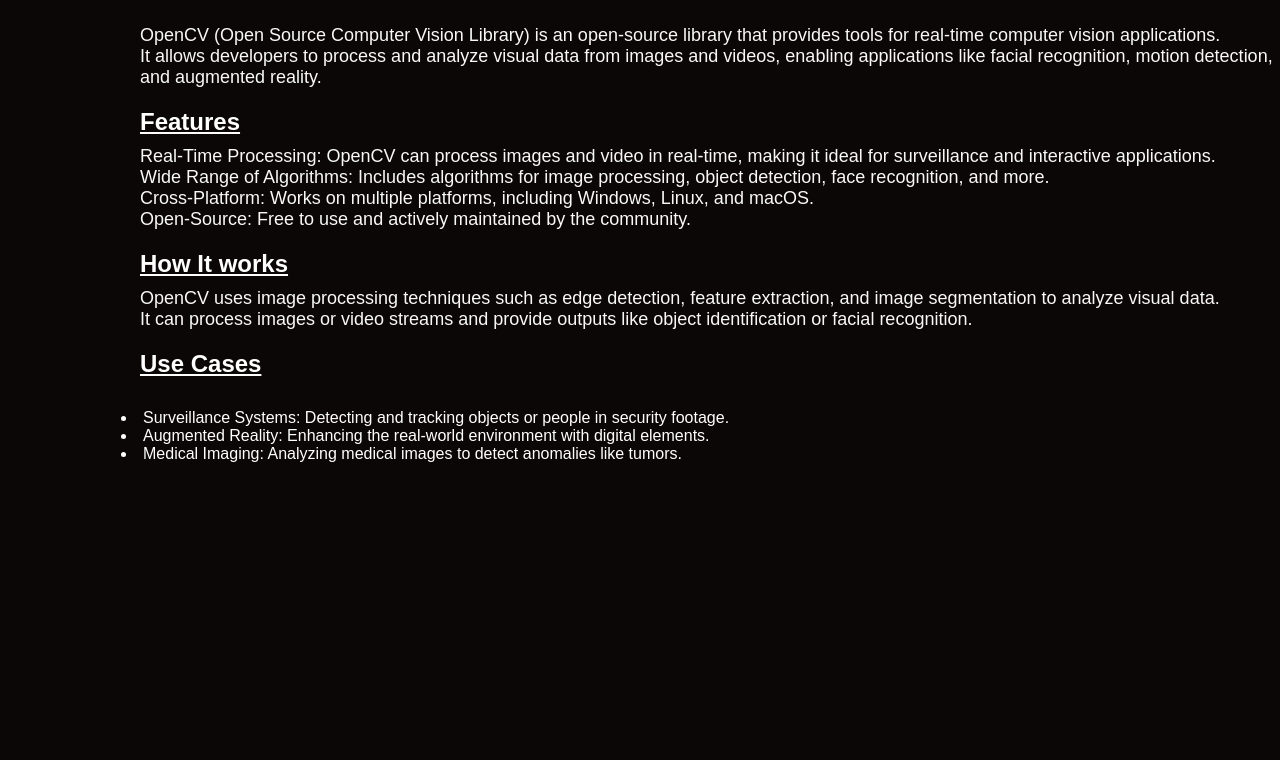
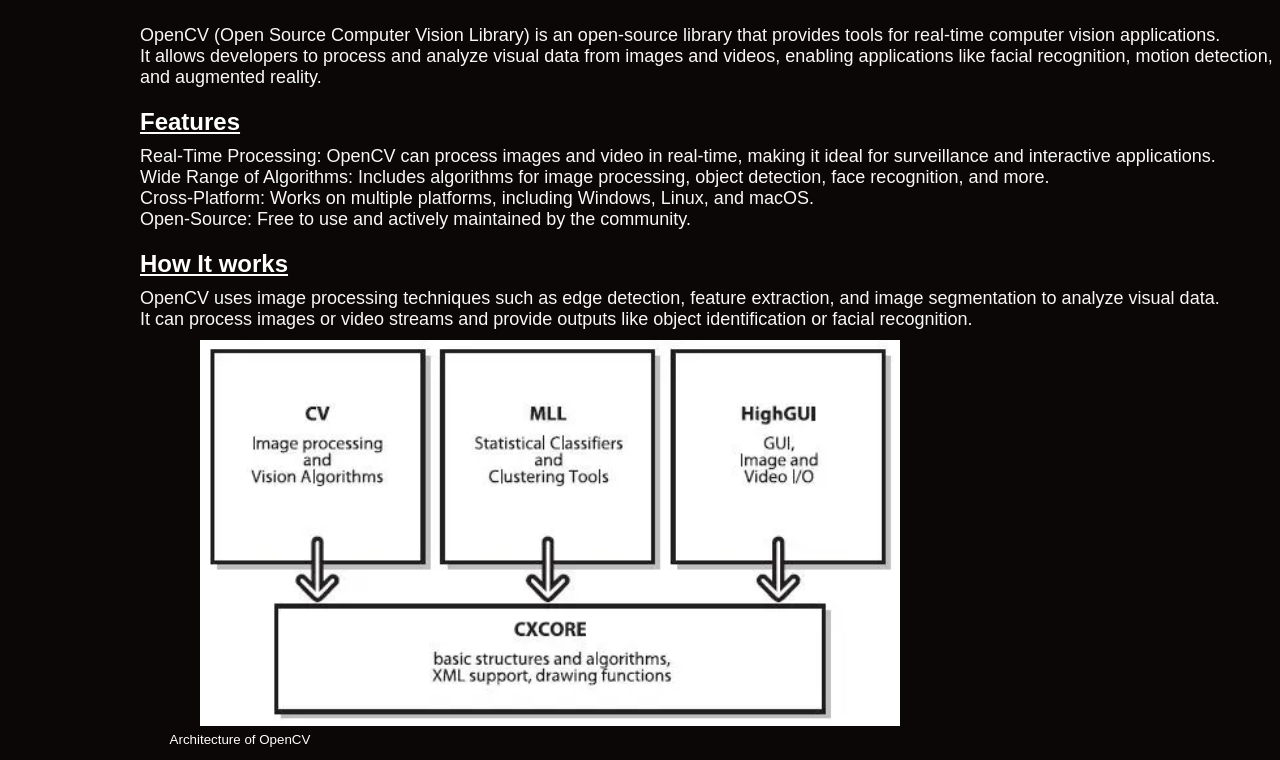
Before and after one commit to PushkarPhadte/AI, a plain HTML site: page OpenCV.html in a window 1280 px wide. Shown: the part 192-952 px from the top of the page. Drawn offline with Linux system fonts and the light colour scheme.

Commit message:
Add more information on OpenCV

```diff
--- a/OpenCV.html
+++ b/OpenCV.html
@@ -38,6 +38,8 @@
             OpenCV uses image processing techniques such as edge detection, feature extraction, and image segmentation to analyze visual data.<br>
             It can process images or video streams and provide outputs like object identification or facial recognition.
         </p>
+        <img src="OpenCV_Architecture.png" alt="architecture of OpenCV" style="display: block; margin: 10px 200px; width: 700px; height: auto; margin-top: 10px;">
+        <p id="text-under-gif" style="text-align: center; margin-top: -10px;margin-left: -800px; font-size: 16px;"><sub>Architecture of OpenCV</sub></p>
 
         <div id="content"><h2 class="section-heading">Use Cases</h2></div>
         <p id="text-2">
```
Also changed, not shown: Dall-E.html (+1 -1 lines), TensorFlow.html (+1 -1 lines), OpenCV_Architecture.png (added).
